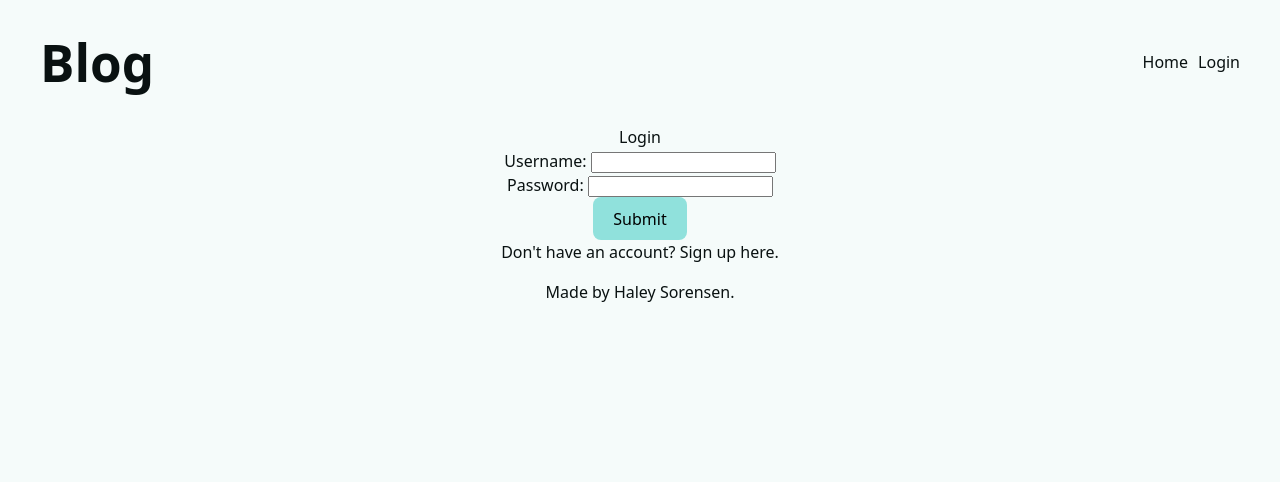
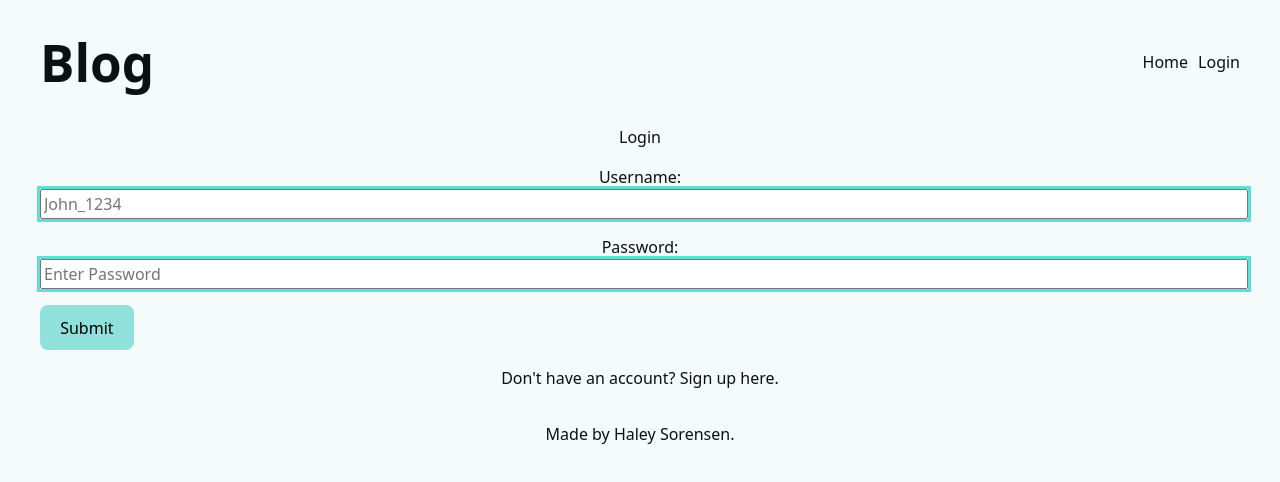
Before and after one commit to Hsoren31/blog-api, a React app in the folder blog/: page /login in a window 1280 px wide. Shown: the top 482 px of the page. Built offline with nearby package versions, Linux system fonts and the light colour scheme; no server answers; the HTML template or start-up script is replaced by a standard one.

Commit message:
FEAT: add layout and validation to auth forms

```diff
--- a/blog/src/App.css
+++ b/blog/src/App.css
@@ -64,3 +64,7 @@ ul.tags > .tag {
   padding: 0.25em;
   border-radius: 8px;
 }
+
+.field-error {
+  color: var(--clr-error);
+}
--- a/blog/src/index.css
+++ b/blog/src/index.css
@@ -5,6 +5,10 @@
   --clr-primary: #4ac1ba;
   --clr-secondary: #90e1dc;
   --clr-accent: #61ded6;
+
+  --clr-error: #c23854;
+  --clr-warning: #ffce52;
+  --clr-success: #008533;
 
   font-family: system-ui, Avenir, Helvetica, Arial, sans-serif;
   line-height: 1.5;
@@ -63,11 +67,50 @@ button:focus-visible {
   outline: 4px solid var(--clr-text);
 }
 
+input,
+select,
+textarea,
+button {
+  font: inherit;
+}
+
+form {
+  display: grid;
+  gap: 1rem;
+}
+
+.form-row {
+  display: grid;
+  justify-items: start;
+}
+
+input {
+  width: 100%;
+  outline: 3px solid var(--clr-accent);
+}
+
+input:not(:placeholder-shown):valid {
+  outline-color: var(--clr-success);
+}
+
+input:not(:placeholder-shown):invalid {
+  outline-color: var(--clr-error);
+}
+
+input:focus:invalid {
+  outline-color: var(--clr-warning);
+}
+
+form > button {
+  justify-self: start;
+}
+
 @media (prefers-color-scheme: dark) {
   :root {
     --clr-text: #eef6f6;
     --clr-text-hover: #c9d3d3;
     --clr-background: #040b0a;
+    --clr-background-highlight: #0b1e1c;
     --clr-primary: #3eb6ae;
     --clr-secondary: #1f706b;
     --clr-accent: #219c94;
--- a/blog/src/pages/Login.jsx
+++ b/blog/src/pages/Login.jsx
@@ -26,7 +26,7 @@ export default function Login() {
   return (
     <>
       <form onSubmit={handleSubmit}>
-        {error && <p>{error}</p>}
+        {error && <p className="field-error">{error}</p>}
         <legend>Login</legend>
         <div>
           <label htmlFor="username">Username: </label>
@@ -36,6 +36,9 @@ export default function Login() {
             id="username"
             value={user.username}
             onChange={handleChange}
+            minLength="8"
+            maxLength="15"
+            placeholder="John_1234"
           />
         </div>
         <div>
@@ -46,11 +49,16 @@ export default function Login() {
             id="password"
             value={user.password}
             onChange={handleChange}
+            minLength="8"
+            maxLength="25"
+            placeholder="Enter Password"
           />
         </div>
         <button type="submit">Submit</button>
       </form>
-      <Link to="/signup">Don't have an account? Sign up here.</Link>
+      <p>
+        Don't have an account? <Link to="/signup">Sign up here.</Link>
+      </p>
     </>
   );
 }
--- a/blog/src/pages/Signup.jsx
+++ b/blog/src/pages/Signup.jsx
@@ -10,6 +10,7 @@ export default function Signup() {
     password: "",
     confirmPassword: "",
   });
+  const [passwordFocused, setPasswordFocused] = useState(false);
   const navigate = useNavigate();
 
   function handleChange(e) {
@@ -36,48 +37,80 @@ export default function Signup() {
         {Array.isArray(fieldErrors) && (
           <ul>
             {fieldErrors.map((err) => (
-              <li>{err.msg}</li>
+              <li className="field-error">{err.msg}</li>
             ))}
           </ul>
         )}
         <legend>Sign Up</legend>
-        <div>
-          <label htmlFor="name">Name: </label>
-          <input type="text" name="name" id="name" onChange={handleChange} />
-          {fieldErrors?.name && (
-            <p className="field-error">{fieldErrors.name}</p>
-          )}
+        <div className="form-row">
+          <label htmlFor="name">Name (optional) </label>
+          <input
+            type="text"
+            name="name"
+            id="name"
+            onChange={handleChange}
+            placeholder="John Doe"
+          />
         </div>
-        <div>
-          <label htmlFor="username">Username: </label>
+        <div className="form-row">
+          <label htmlFor="username">
+            <span>*</span>Username: (8 - 15 characters)
+          </label>
           <input
             type="text"
             name="username"
             id="username"
             onChange={handleChange}
+            required
+            minLength={8}
+            maxLength={15}
+            placeholder="John_123"
           />
         </div>
-        <div>
-          <label htmlFor="password">Password: </label>
+        <div className="form-row">
+          <label htmlFor="password">
+            <span>*</span>Password:
+          </label>
           <input
             type="password"
             name="password"
             id="password"
             onChange={handleChange}
+            required
+            minLength={8}
+            maxLength={25}
+            placeholder="Enter Password"
+            onFocus={() => setPasswordFocused(true)}
+            onBlur={() => setPasswordFocused(false)}
           />
+          {passwordFocused && (
+            <ul>
+              <li>8 - 25 characters</li>
+              <li>One Uppercase Letter</li>
+              <li>One Number</li>
+            </ul>
+          )}
         </div>
-        <div>
-          <label htmlFor="confirmPassword">Confirm Password: </label>
+        <div className="form-row">
+          <label htmlFor="confirmPassword">
+            <span>*</span>Confirm Password:{" "}
+          </label>
           <input
             type="password"
             name="confirmPassword"
             id="confirmPassword"
             onChange={handleChange}
+            required
+            minLength={8}
+            maxLength={25}
+            placeholder="Confirm Password"
           />
         </div>
         <button type="submit">Submit</button>
       </form>
-      <Link to="/login">Have an account already? Login here.</Link>
+      <p>
+        Have an account already? <Link to="/login">Login here.</Link>
+      </p>
     </>
   );
 }
```
